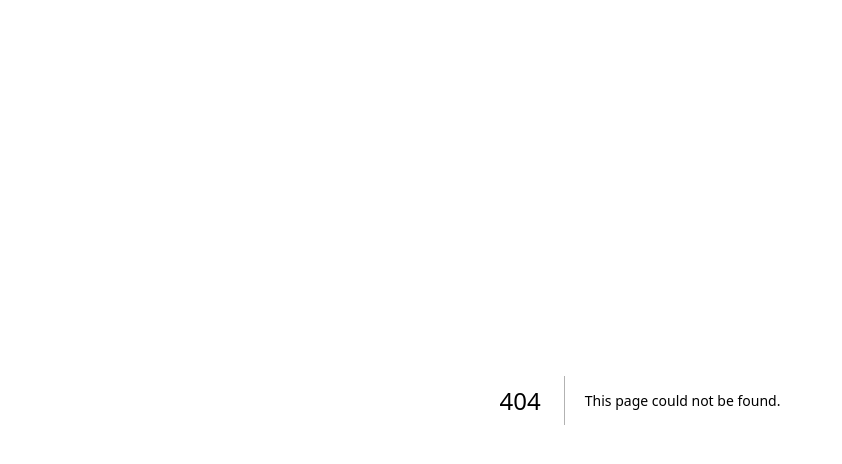
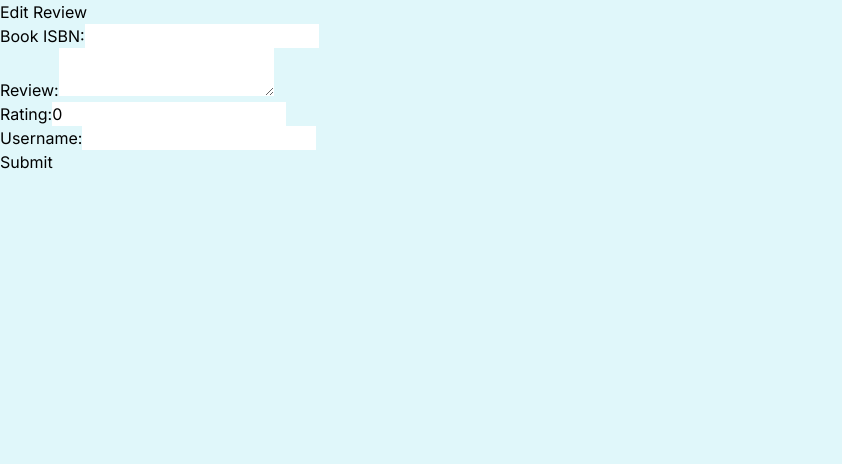
Before and after one commit to Pemrograman-Lanjut-B8/fe-repository, a Next.js app: page /review/edit/1 in a window 1280 px wide. Before the commit this address had no page. Shown: the top 464 px of the page, without its empty margins (0-842 px from the left). Built offline with nearby package versions, Linux system fonts and the light colour scheme; no server answers.

Commit message:
[REFACTOR] Trying to fetch

```diff
--- /dev/null
+++ b/app/review/edit/[id]/page.tsx
@@ -0,0 +1,91 @@
+"use client";
+
+import { useState, useEffect } from "react";
+import { useRouter, useParams } from "next/navigation";
+
+const EditReview = () => {
+    const router = useRouter();
+    const params = useParams();
+    const { id } = params;
+    const [review, setReview] = useState("");
+    const [rating, setRating] = useState(0);
+    const [bookIsbn, setBookIsbn] = useState("");
+    const [username, setUsername] = useState("");
+
+    useEffect(() => {
+        const fetchReview = async () => {
+            const res = await fetch(`/api/review/${id}`);
+            const data = await res.json();
+            setReview(data.review);
+            setRating(data.rating);
+            setBookIsbn(data.book.isbn);
+            setUsername(data.username);
+        };
+
+        if (id) {
+            fetchReview();
+        }
+    }, [id]);
+
+    const handleSubmit = async (e: React.FormEvent<HTMLFormElement>) => {
+        e.preventDefault();
+        console.log("Submitting edit..."); // Debugging
+
+        const res = await fetch(`/api/review/edit/${id}`, {
+            method: "PUT",
+            headers: {
+                "Content-Type": "application/json",
+            },
+            body: JSON.stringify({ review, rating, bookIsbn, username }),
+        });
+
+        if (res.ok) {
+            console.log("Review edited successfully"); // Debugging
+            router.push("/reviews");
+        } else {
+            console.error("Error editing review"); // Debugging
+        }
+    };
+
+    return (
+        <div>
+            <h1>Edit Review</h1>
+            <form onSubmit={handleSubmit}>
+                <div>
+                    <label>Book ISBN:</label>
+                    <input
+                        type="text"
+                        value={bookIsbn}
+                        onChange={(e) => setBookIsbn(e.target.value)}
+                    />
+                </div>
+                <div>
+                    <label>Review:</label>
+                    <textarea
+                        value={review}
+                        onChange={(e) => setReview(e.target.value)}
+                    />
+                </div>
+                <div>
+                    <label>Rating:</label>
+                    <input
+                        type="number"
+                        value={rating}
+                        onChange={(e) => setRating(parseInt(e.target.value))}
+                    />
+                </div>
+                <div>
+                    <label>Username:</label>
+                    <input
+                        type="text"
+                        value={username}
+                        onChange={(e) => setUsername(e.target.value)}
+                    />
+                </div>
+                <button type="submit">Submit</button>
+            </form>
+        </div>
+    );
+};
+
+export default EditReview;
--- a/app/review/edit/page.tsx
+++ /dev/null
@@ -1,63 +0,0 @@
-"use client"
-
-import React, { useState } from 'react';
-import Navbar from '@/components/navbar/navbar';
-
-const UpdateReviewPage: React.FC = () => {
-    const [review, setReview] = useState<string>('');
-    const [rating, setRating] = useState<number>(0);
-
-    const handleReviewChange = (event: React.ChangeEvent<HTMLTextAreaElement>) => {
-        setReview(event.target.value);
-    };
-
-    const handleRatingChange = (event: React.ChangeEvent<HTMLInputElement>) => {
-        let value = parseInt(event.target.value, 10);
-        if (value < 0) value = 0;
-        if (value > 10) value = 10;
-        setRating(value);
-    };
-
-    const handleSubmit = async (event: React.FormEvent) => {
-        event.preventDefault();
-        // Implementasi pengiriman data ke server atau logika lainnya
-        console.log('Review:', review);
-        console.log('Rating:', rating);
-    };
-
-    return (
-        <div className="container mx-auto p-4 bg-buku-blue-000 min-h-screen">
-            <Navbar />
-            <div className="mt-20">
-                <h1 className="text-3xl font-semibold mb-4">Update Review & Rating Book</h1>
-                <form onSubmit={handleSubmit}>
-                    <div className="mb-4">
-                        <label htmlFor="review" className="block text-gray-700 font-bold mb-2">Review:</label>
-                        <textarea
-                            id="review"
-                            value={review}
-                            onChange={handleReviewChange}
-                            className="w-full px-3 py-2 text-gray-700 border rounded-lg focus:outline-none"
-                            rows={4}
-                        ></textarea>
-                    </div>
-                    <div className="mb-4">
-                        <label htmlFor="rating" className="block text-gray-700 font-bold mb-2">Rating (0-10):</label>
-                        <input
-                            id="rating"
-                            type="number"
-                            value={rating}
-                            onChange={handleRatingChange}
-                            className="w-full px-3 py-2 text-gray-700 border rounded-lg focus:outline-none"
-                            min="0"
-                            max="10"
-                        />
-                    </div>
-                    <button type="submit" className="px-4 py-2 bg-blue-500 text-white rounded-lg hover:bg-blue-700 focus:outline-none">Submit</button>
-                </form>
-            </div>
-        </div>
-    );
-};
-
-export default UpdateReviewPage;
```
